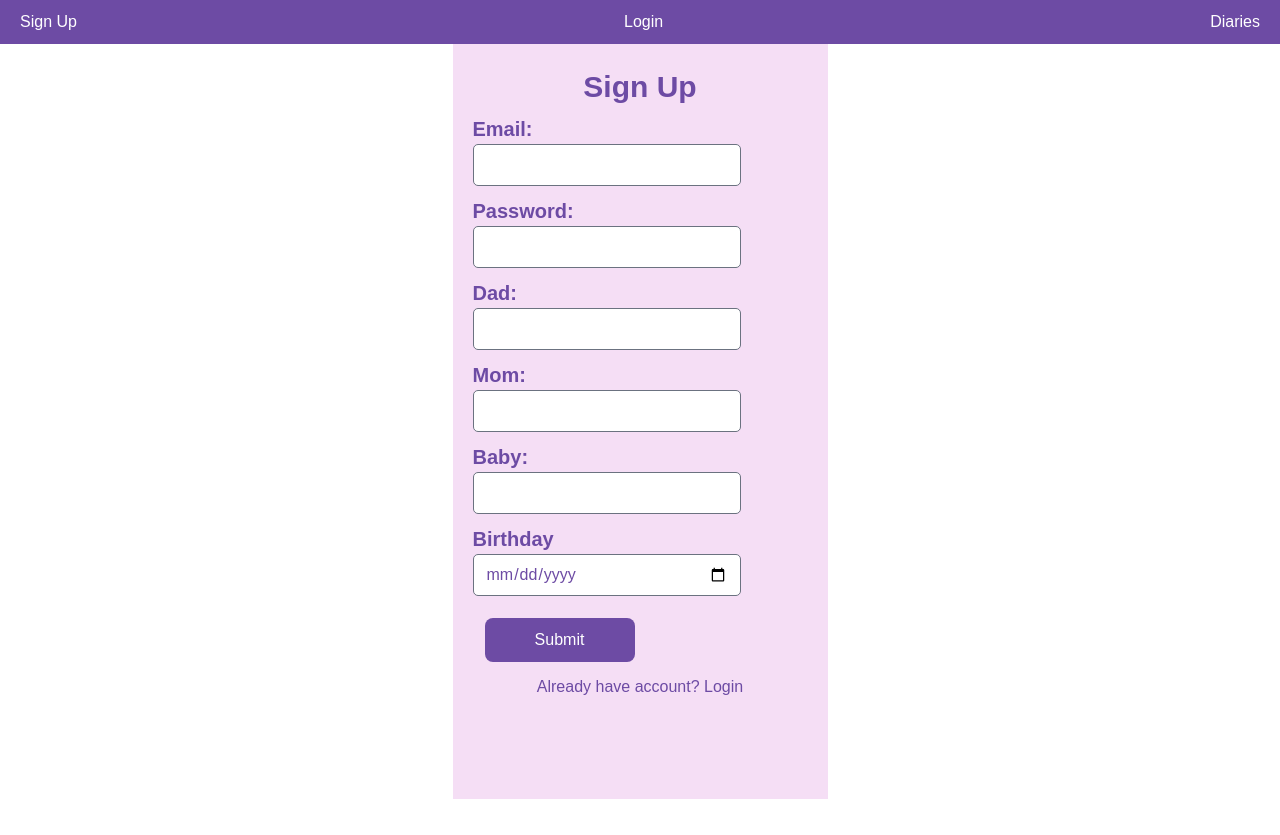
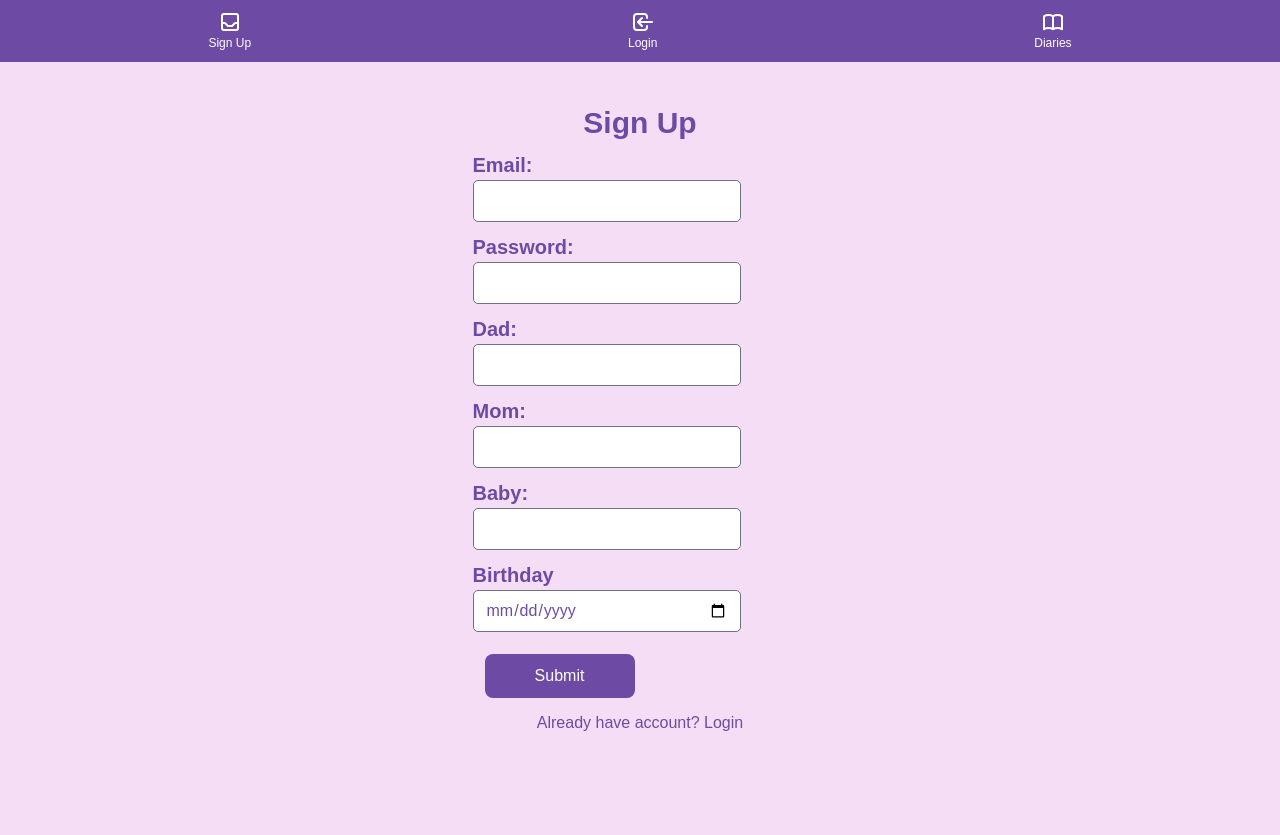
Before and after one commit to sephoenix/MyLittleEmm-FE, a React (Create React App) app: page /signup in a window 1280 px wide. Before the commit the page ends 800 px from the top, so only its background shows below. Built offline with nearby package versions, Linux system fonts and the light colour scheme; no server answers; the HTML template or start-up script is replaced by a standard one.

Commit message:
added myDiariesList, improved navbar and solved two colors in pages

```diff
--- a/src/App.css
+++ b/src/App.css
@@ -3,6 +3,7 @@ body {
   font-size: 16px;
   font-family: 'Rubik', sans-serif;
   font-style: normal;
+  background-color: var(--pink-color);
 }
 
 :root {
@@ -14,8 +15,8 @@ body {
 }
 
 .container {
-  padding: 0 20px 100px;
-  min-height: 92vh;
+  padding: 0px 20px 100px;
+  min-height: 100vh;
   max-width: 375px;
   width: 100%;
   margin: 0 auto;
@@ -26,12 +27,24 @@ body {
   height: auto;
   width: 100%;
   display: flex;
-  align-items: baseline;
-  justify-content: space-between;
+  justify-content: space-around;
   padding: 10px 20px;
   color: var(--white-color);
   background-color: var(--purple-color);
-  text-align: center;
+  position: fixed;
+}
+
+.navIcon {
+  display: flex;
+  flex-direction: column;
+  align-items: center;
+  font-size: 12px;
+}
+
+.pageAddIcon {
+  display: flex;
+  flex-direction: row;
+  justify-content: center;
 }
 
 h1 {
@@ -112,7 +125,7 @@ p {
 }
 
 .page {
-  padding-top: 20px;
+  padding-top: 100px;
   color: var(--purple-color);
   display: flex;
   align-items: center;
@@ -142,7 +155,7 @@ p {
 }
 
 .pageDetail {
-  padding-top: 20px;
+  padding-top: 100px;
   display: flex;
   align-items: center;
   flex-direction: column;
@@ -157,12 +170,12 @@ p {
 }
 
 .diaryList {
-  padding-top: 20px;
+  padding-top: 100px;
   color: var(--purple-color);
 }
 
 .form {
-  padding-top: 20px;
+  padding-top: 100px;
   color: var(--purple-color);
   display: flex;
   flex-direction: column;
--- a/src/App.jsx
+++ b/src/App.jsx
@@ -28,7 +28,7 @@ function App() {
         <Route path="/diaries" element={<DiariesList />} />
 
         <Route
-          path="/mydiaries"
+          path="/diaries/myDiaries"
           element={
             <IsPrivate>
               <MyDiariesList />
--- a/src/components/Navbar.js
+++ b/src/components/Navbar.js
@@ -13,7 +13,7 @@ function Navbar() {
     <nav className="Navbar">
       {isLoggedIn && (
         <>
-          <button onClick={() => navigate(-1)}>
+          <button className="navIcon" onClick={() => navigate(-1)}>
             <svg
               xmlns="http://www.w3.org/2000/svg"
               className="h-6 w-6"
@@ -28,10 +28,29 @@ function Navbar() {
                 d="M11 15l-3-3m0 0l3-3m-3 3h8M3 12a9 9 0 1118 0 9 9 0 01-18 0z"
               />
             </svg>
+            Back
           </button>
-
+          <Link to="/diaries/myDiaries">
+            <button className="navIcon">
+              <svg
+                xmlns="http://www.w3.org/2000/svg"
+                className="h-6 w-6"
+                fill="none"
+                viewBox="0 0 24 24"
+                stroke="currentColor"
+                strokeWidth={2}
+              >
+                <path
+                  strokeLinecap="round"
+                  strokeLinejoin="round"
+                  d="M16 4v12l-4-2-4 2V4M6 20h12a2 2 0 002-2V6a2 2 0 00-2-2H6a2 2 0 00-2 2v12a2 2 0 002 2z"
+                />
+              </svg>
+              MyDiaries
+            </button>
+          </Link>
           <Link to="/diaries">
-            <button>
+            <button className="navIcon">
               <svg
                 xmlns="http://www.w3.org/2000/svg"
                 className="h-6 w-6"
@@ -46,10 +65,12 @@ function Navbar() {
                   d="M12 6.253v13m0-13C10.832 5.477 9.246 5 7.5 5S4.168 5.477 3 6.253v13C4.168 18.477 5.754 18 7.5 18s3.332.477 4.5 1.253m0-13C13.168 5.477 14.754 5 16.5 5c1.747 0 3.332.477 4.5 1.253v13C19.832 18.477 18.247 18 16.5 18c-1.746 0-3.332.477-4.5 1.253"
                 />
               </svg>
+              Diaries
             </button>
           </Link>
-          <Link to="/diaries/add">
-            <button>
+
+          <Link to="/user">
+            <button className="navIcon">
               <svg
                 xmlns="http://www.w3.org/2000/svg"
                 className="h-6 w-6"
@@ -61,31 +82,16 @@ function Navbar() {
                 <path
                   strokeLinecap="round"
                   strokeLinejoin="round"
-                  d="M12 9v3m0 0v3m0-3h3m-3 0H9m12 0a9 9 0 11-18 0 9 9 0 0118 0z"
+                  d="M16 7a4 4 0 11-8 0 4 4 0 018 0zM12 14a7 7 0 00-7 7h14a7 7 0 00-7-7z"
                 />
               </svg>
+              Profile
             </button>
-          </Link>
-          <Link to="/user">
-            <svg
-              xmlns="http://www.w3.org/2000/svg"
-              className="h-6 w-6"
-              fill="none"
-              viewBox="0 0 24 24"
-              stroke="currentColor"
-              strokeWidth={2}
-            >
-              <path
-                strokeLinecap="round"
-                strokeLinejoin="round"
-                d="M16 7a4 4 0 11-8 0 4 4 0 018 0zM12 14a7 7 0 00-7 7h14a7 7 0 00-7-7z"
-              />
-            </svg>
           </Link>
 
           {isLoggedIn && (
             <>
-              <button onClick={logOutUser}>
+              <button className="navIcon" onClick={logOutUser}>
                 <svg
                   xmlns="http://www.w3.org/2000/svg"
                   className="h-6 w-6"
@@ -100,6 +106,7 @@ function Navbar() {
                     d="M17 16l4-4m0 0l-4-4m4 4H7m6 4v1a3 3 0 01-3 3H6a3 3 0 01-3-3V7a3 3 0 013-3h4a3 3 0 013 3v1"
                   />
                 </svg>
+                Logout
               </button>
               <span>{user && user.name}</span>
             </>
@@ -109,13 +116,61 @@ function Navbar() {
       {!isLoggedIn && (
         <>
           <Link to="/signup">
-            <button>Sign Up</button>
+            <button className="navIcon">
+              <svg
+                xmlns="http://www.w3.org/2000/svg"
+                className="h-6 w-6"
+                fill="none"
+                viewBox="0 0 24 24"
+                stroke="currentColor"
+                strokeWidth={2}
+              >
+                <path
+                  strokeLinecap="round"
+                  strokeLinejoin="round"
+                  d="M20 13V6a2 2 0 00-2-2H6a2 2 0 00-2 2v7m16 0v5a2 2 0 01-2 2H6a2 2 0 01-2-2v-5m16 0h-2.586a1 1 0 00-.707.293l-2.414 2.414a1 1 0 01-.707.293h-3.172a1 1 0 01-.707-.293l-2.414-2.414A1 1 0 006.586 13H4"
+                />
+              </svg>
+              Sign Up
+            </button>
           </Link>
           <Link to="/login">
-            <button>Login</button>
+            <button className="navIcon">
+              <svg
+                xmlns="http://www.w3.org/2000/svg"
+                className="h-6 w-6"
+                fill="none"
+                viewBox="0 0 24 24"
+                stroke="currentColor"
+                strokeWidth={2}
+              >
+                <path
+                  strokeLinecap="round"
+                  strokeLinejoin="round"
+                  d="M11 16l-4-4m0 0l4-4m-4 4h14m-5 4v1a3 3 0 01-3 3H6a3 3 0 01-3-3V7a3 3 0 013-3h7a3 3 0 013 3v1"
+                />
+              </svg>
+              Login
+            </button>
           </Link>
           <Link to="/diaries">
-            <button>Diaries</button>
+            <button className="navIcon">
+              <svg
+                xmlns="http://www.w3.org/2000/svg"
+                className="h-6 w-6"
+                fill="none"
+                viewBox="0 0 24 24"
+                stroke="currentColor"
+                strokeWidth={2}
+              >
+                <path
+                  strokeLinecap="round"
+                  strokeLinejoin="round"
+                  d="M12 6.253v13m0-13C10.832 5.477 9.246 5 7.5 5S4.168 5.477 3 6.253v13C4.168 18.477 5.754 18 7.5 18s3.332.477 4.5 1.253m0-13C13.168 5.477 14.754 5 16.5 5c1.747 0 3.332.477 4.5 1.253v13C19.832 18.477 18.247 18 16.5 18c-1.746 0-3.332.477-4.5 1.253"
+                />
+              </svg>
+              Diaries
+            </button>
           </Link>
         </>
       )}
--- a/src/pages/Error404.jsx
+++ b/src/pages/Error404.jsx
@@ -1,6 +1,15 @@
+import { useEffect } from 'react';
 import { Link } from 'react-router-dom';
 
 function Error404() {
+  useEffect(() => {
+    document.body.style.backgroundColor = '#6d4ba4'; // Background color of Homepage
+
+    return () => {
+      document.body.style.backgroundColor = '#f5def5'; // Background color of the rest of the pages
+    };
+  }, []);
+
   return (
     <div className="container error">
       <div className="title">ERROR 404</div>
--- a/src/pages/Home.jsx
+++ b/src/pages/Home.jsx
@@ -1,6 +1,15 @@
+import { useEffect } from 'react';
 import { Link } from 'react-router-dom';
 
 function Home() {
+  useEffect(() => {
+    document.body.style.backgroundColor = '#6d4ba4'; // Background color of Homepage
+
+    return () => {
+      document.body.style.backgroundColor = '#f5def5'; // Background color of the rest of the pages
+    };
+  }, []);
+
   return (
     <div className="container home">
       <div className="title">My Little Emm</div>
--- a/src/pages/LoginPage.jsx
+++ b/src/pages/LoginPage.jsx
@@ -35,18 +35,21 @@ function LoginPage() {
       <div className="LoginPage container form">
         <h1>Login</h1>
         <form onSubmit={handleLoginSubmit}>
+          <div className="homeDiv">
             <label>
-            <h2>Email:</h2>
+              <h2>Email</h2>
             </label>
+
             <input className="inp" type="email" name="email" value={email} onChange={handleEmail} />
             <label>
-            <h2>Password:</h2>
+              <h2>Password</h2>
             </label>
             <input className="inp" type="password" name="password" value={password} onChange={handlePassword} />
             <br />
             <button className="btn" type="submit">
               Login
             </button>
+          </div>
         </form>
         {errorMessage && <p className="error-message">{errorMessage}</p>}
         <p>
--- a/src/pages/MyDiariesList.jsx
+++ b/src/pages/MyDiariesList.jsx
@@ -3,6 +3,7 @@ import Diary from '../components/Diary';
 import apiService from '../services/api.service';
 import Navbar from '../components/Navbar';
 import { AuthContext } from '../context/auth.context';
+import { Link } from 'react-router-dom';
 
 function MyDiariesList() {
   const [diaries, setDiaries] = useState([]);
@@ -23,7 +24,28 @@ function MyDiariesList() {
     <>
       <Navbar />
       <div className="container diaryList">
-        <h1>Diaries</h1>
+        <h1 className="pageAddIcon">
+          My Diaries
+          <Link to="/diaries/add">
+            <button>
+              <svg
+                xmlns="http://www.w3.org/2000/svg"
+                className="h-6 w-6"
+                fill="none"
+                viewBox="0 0 24 24"
+                stroke="currentColor"
+                strokeWidth={2}
+              >
+                <path
+                  strokeLinecap="round"
+                  strokeLinejoin="round"
+                  d="M12 9v3m0 0v3m0-3h3m-3 0H9m12 0a9 9 0 11-18 0 9 9 0 0118 0z"
+                />
+              </svg>
+            </button>
+          </Link>
+        </h1>
+
         <div className="diaries">
           {diaries.map(diary => (
             <Diary key={diary._id} id={diary._id} name={diary.name} />
--- a/src/services/api.service.js
+++ b/src/services/api.service.js
@@ -41,8 +41,8 @@ class ApiService {
     return this.api.get('/api/diaries');
   };
 
-  getMyDiaries = () => {
-    return this.api.get('api/mydiaries');
+  getMyDiaries = id => {
+    return this.api.get('api/diaries/myDiaries', id);
   };
 
   addADiary = requestBody => {
```
Lines whose indentation alone changed are shown as unchanged.
